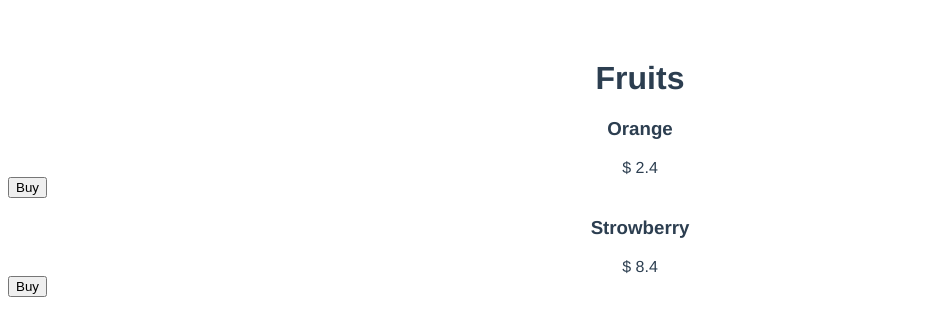
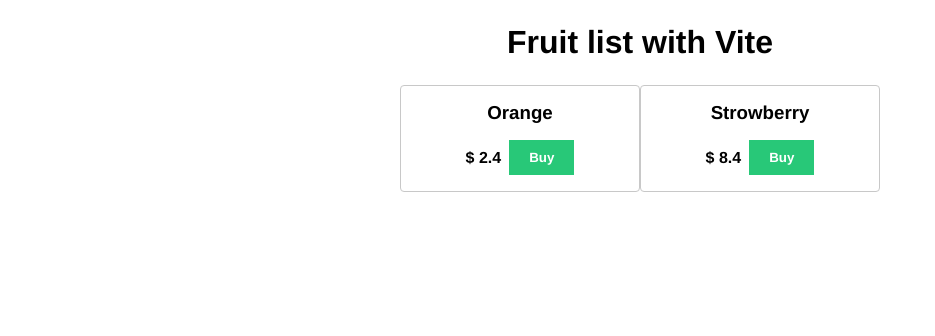
Before and after one commit to joaosilvabefore/vite-vanilla, a website built with Vite: page index.html in a window 1280 px wide. Shown: the whole page, without its empty margins (0-935 px from the left). Built offline with nearby package versions, Linux system fonts and the light colour scheme.

Commit message:
3 files modified

```diff
--- a/index.html
+++ b/index.html
@@ -4,7 +4,7 @@
     <meta charset="UTF-8" />
     <link rel="icon" type="image/svg+xml" href="favicon.svg" />
     <meta name="viewport" content="width=device-width, initial-scale=1.0" />
-    <title>Vite App</title>
+    <title>Fruits with vite</title>
   </head>
   <body>
     <div id="app"></div>
--- a/main.js
+++ b/main.js
@@ -5,12 +5,10 @@ const fruits = [
   { name: 'Strowberry', price: 8.4 },
 ];
 
-let appHtml = `
-  <h1>Fruits</h1>
-`;
-
+const renderFruits = (fruits) => {
+  let result = ``;
   fruits.forEach((fruit) => {
-  appHtml += `
+    result += `
       <div class="fruit">
         <h3>${fruit.name}</h3>
         <span>$ ${fruit.price}</span>
@@ -18,5 +16,16 @@ fruits.forEach((fruit) => {
       </div>
     `;
   });
+  return result;
+};
 
-document.querySelector('#app').innerHTML = appHtml;
+let fruitsLits = `
+  <div class="fruit-list">
+    ${renderFruits(fruits)}
+  </div>
+`;
+
+document.querySelector('#app').innerHTML = `
+  <h1>Fruit list with Vite</h1>
+  ${fruitsLits}
+`;
--- a/style.scss
+++ b/style.scss
@@ -1,14 +1,60 @@
-#app {
+* {
+  padding: 0;
+  margin: 0;
+  box-sizing: border-box;
+
   font-family: Avenir, Helvetica, Arial, sans-serif;
   -webkit-font-smoothing: antialiased;
   -moz-osx-font-smoothing: grayscale;
-  text-align: center;
-  color: #2c3e50;
-  margin-top: 60px;
 }
 
-.fruit {
-  button {
-    display: block;
+#app {
+  width: 100%;
+  position: relative;
+
+  h1 {
+    text-align: center;
+    margin-top: 24px;
   }
 }
+
+.fruit-list {
+  display: flex;
+  flex-wrap: wrap;
+  justify-content: center;
+  margin-top: 24px;
+  .fruit {
+    max-width: 240px;
+    position: relative;
+    display: flex;
+    justify-content: center;
+    align-items: center;
+    flex-wrap: wrap;
+    flex: auto;
+    padding: 16px;
+    margin-bottom: 8px;
+    border-radius: 4px;
+    border: 1px solid rgb(200, 200, 200);
+
+    h3 {
+      width: 100%;
+      justify-content: center;
+      margin-top: 0px;
+      margin-bottom: 16px;
+      display: flex;
+    }
+    span {
+      margin-right: 8px;
+      font-weight: bold;
+    }
+    button {
+      display: block;
+      background-color: rgb(40, 200, 120);
+      color: white;
+      border: none;
+      padding: 10px 20px;
+      font-weight: bold;
+      cursor: pointer;
+    }
+  }
+}
```
Lines whose indentation alone changed are shown as unchanged.
